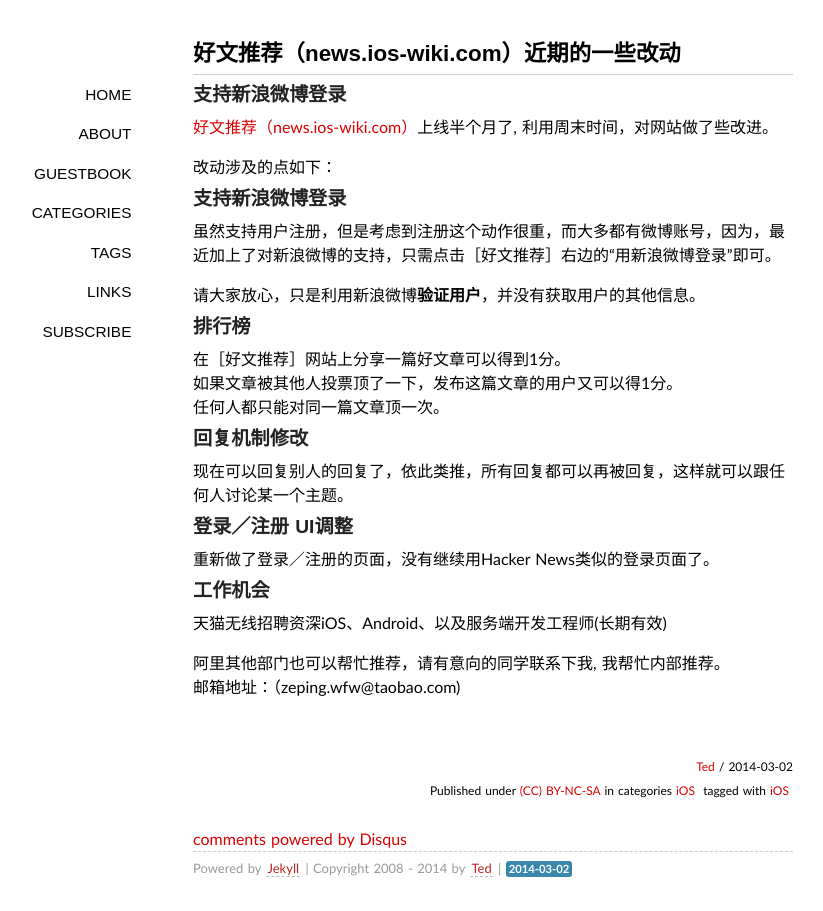
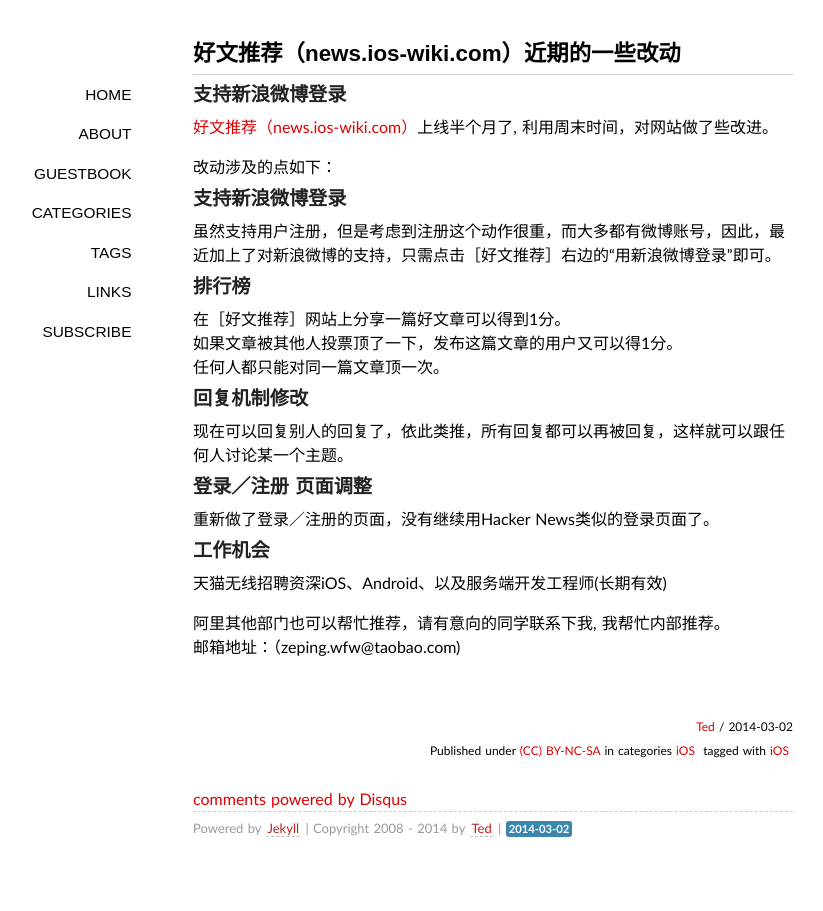
Before and after one commit to wufawei/wufawei.github.com, a Jekyll site: the page built from _posts/201403/2014-03-02-ios-news.md, in a window 1280 px wide. Shown: the whole page, without its empty margins (147-970 px from the left). Built offline with Jekyll 4.4.1, drawn with Linux system fonts in a browser that asks for light colours; some web fonts are replaced; Markdown is read by kramdown in place of the engine named in the settings; comment, search, counter and statistics services are not loaded.

Commit message:
修改内容

```diff
--- a/_posts/201403/2014-03-02-ios-news.md
+++ b/_posts/201403/2014-03-02-ios-news.md
@@ -16,9 +16,7 @@
 
 ###支持新浪微博登录
 
-虽然支持用户注册，但是考虑到注册这个动作很重，而大多都有微博账号，因为，最近加上了对新浪微博的支持，只需点击［好文推荐］右边的“用新浪微博登录”即可。
-
-请大家放心，只是利用新浪微博**验证用户**，并没有获取用户的其他信息。
+虽然支持用户注册，但是考虑到注册这个动作很重，而大多都有微博账号，因此，最近加上了对新浪微博的支持，只需点击［好文推荐］右边的“用新浪微博登录”即可。
 
 
 ###排行榜
@@ -31,7 +29,7 @@
 
 现在可以回复别人的回复了，依此类推，所有回复都可以再被回复，这样就可以跟任何人讨论某一个主题。
 
-###登录／注册 UI调整
+###登录／注册 页面调整
 重新做了登录／注册的页面，没有继续用Hacker News类似的登录页面了。
 
 
```
